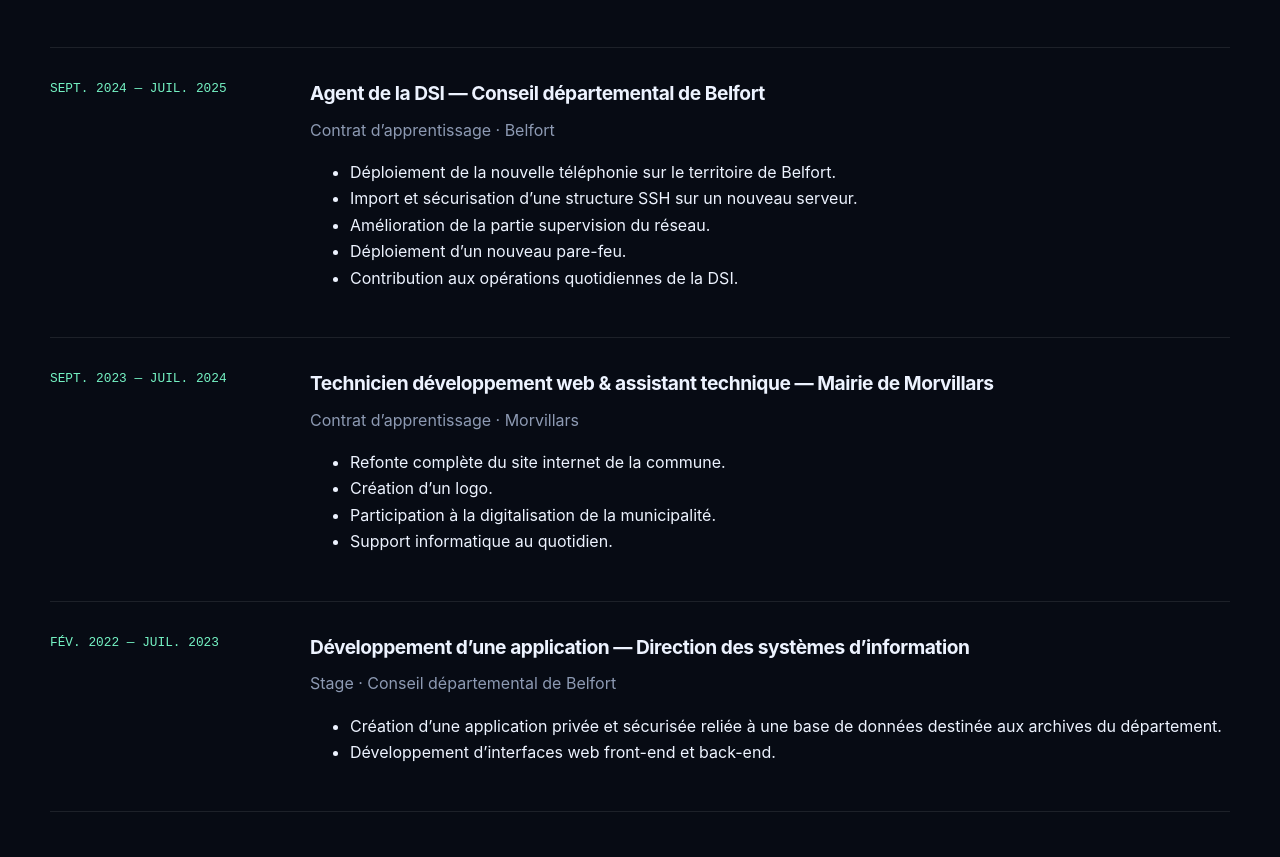
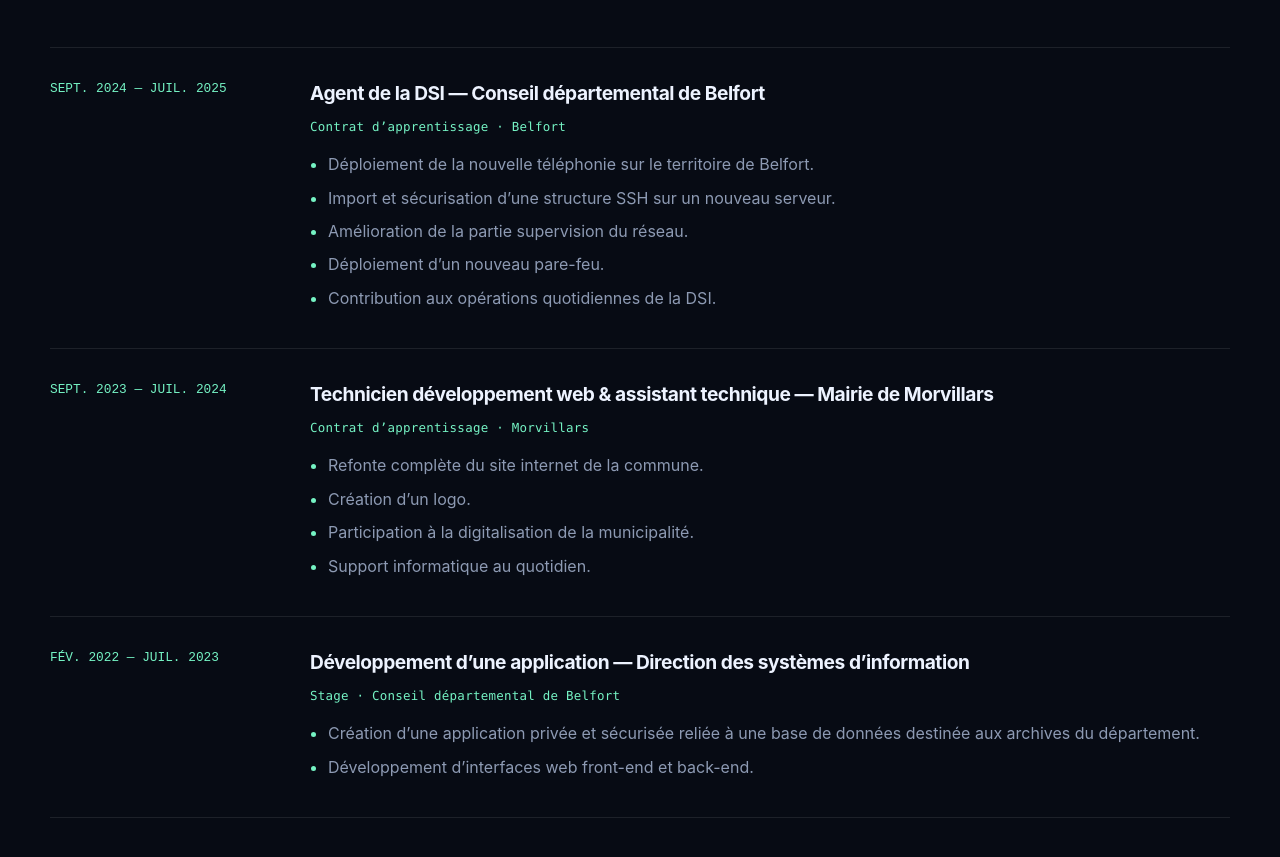
Before and after one commit to CaiinGit/portfolio-cv, a plain HTML site: page index.html in a window 1280 px wide. Shown: the part 2824-3681 px from the top of the page. Drawn offline with Linux system fonts and the light colour scheme.

Commit message:
style: improve CV experience timeline

```diff
--- a/styles.css
+++ b/styles.css
@@ -666,3 +666,26 @@
     justify-content: center;
   }
 }
+
+
+.timeline-subtitle {
+  color: var(--accent) !important;
+  font-family: "SFMono-Regular", Consolas, "Liberation Mono", monospace;
+  font-size: .78rem;
+  letter-spacing: .02em;
+  margin-bottom: 14px !important;
+}
+
+.timeline-item ul {
+  margin: 14px 0 0;
+  padding-left: 18px;
+  color: var(--muted);
+}
+
+.timeline-item li {
+  margin-bottom: 7px;
+}
+
+.timeline-item li::marker {
+  color: var(--accent);
+}
```
